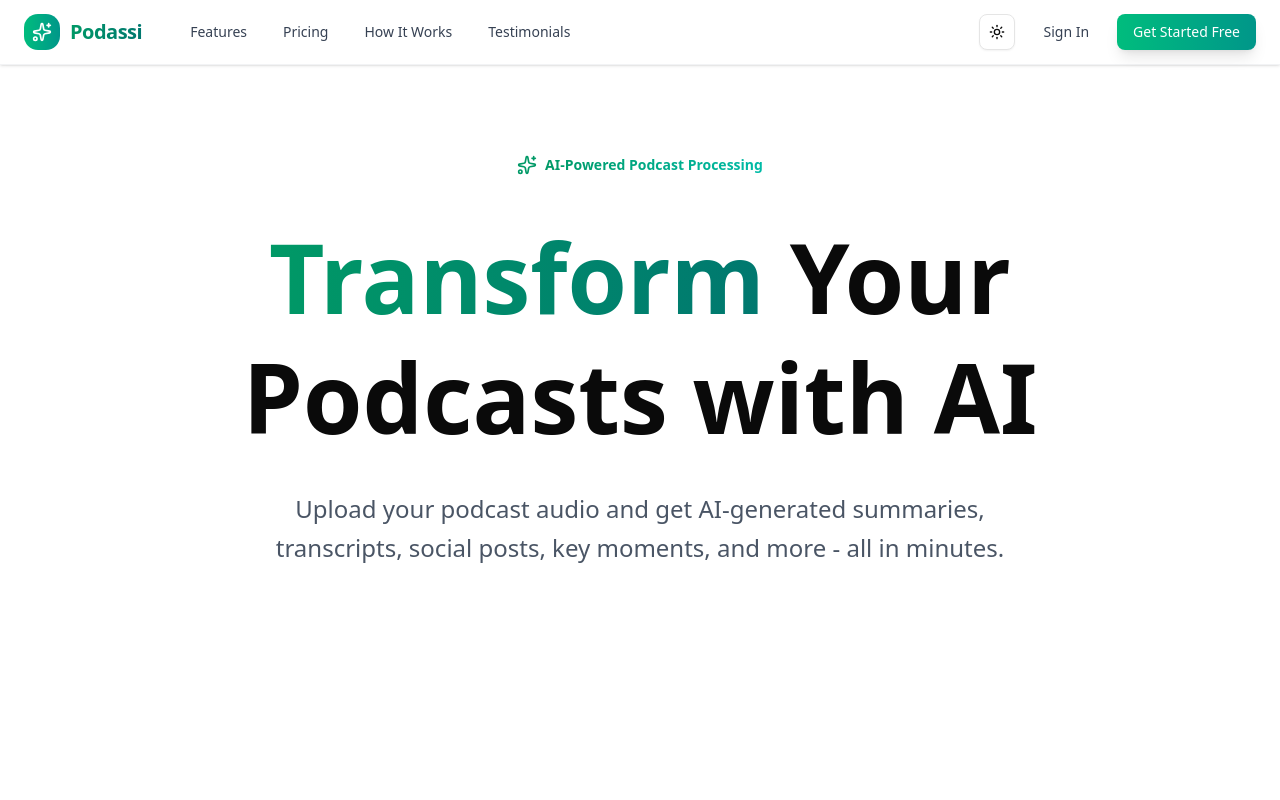
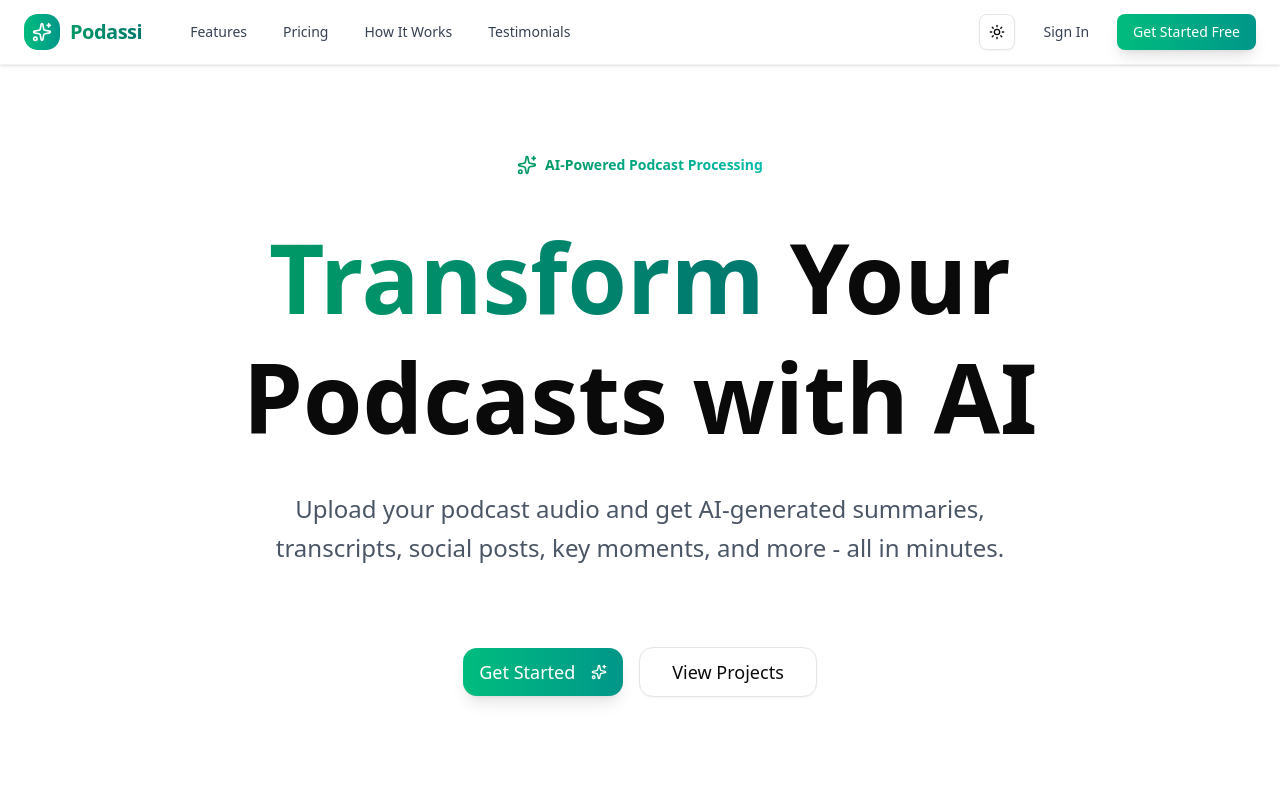
Before and after one commit to yousefeltrach/ai-podcast-saas, a Next.js app: page / in a window 1280 px wide. Shown: the top 800 px of the page. Built offline with nearby package versions, Linux system fonts and the light colour scheme.

Commit message:
Implement initial home page structure including hero section, footer, and global layout.

```diff
--- a/app/layout.tsx
+++ b/app/layout.tsx
@@ -14,8 +14,8 @@ const geistMono = Geist_Mono({
 });
 
 export const metadata: Metadata = {
-  title: "Create Next App",
-  description: "Generated by create next app",
+  title: "Podassti - AI Podcast SaaS",
+  description: "Podassti is a podcast SaaS platform that uses AI to generate podcast content.",
 };
 
 export default function RootLayout({
@@ -24,13 +24,6 @@ export default function RootLayout({
   children: React.ReactNode;
 }>) {
   return (
-    // <html lang="en">
-    //   <body
-    //     className={`${geistSans.variable} ${geistMono.variable} antialiased`}
-    //   >
-    //     {children}
-    //   </body>
-    // </html>
     <>
       <html lang="en" suppressHydrationWarning>
         <head />
--- a/app/page.tsx
+++ b/app/page.tsx
@@ -7,7 +7,7 @@ import { FeaturesSection } from "@/components/home/features-section";
 
 export default function Home() {
   return (
-    <div>
+    <div className="min-h-screen">
       <Header />
       <HeroSection />
       <FeaturesSection />
--- a/components/home/footer.tsx
+++ b/components/home/footer.tsx
@@ -2,7 +2,7 @@ import { Sparkles } from "lucide-react";
 
 export default function Footer() {
     return (
-        <footer className="border-t bg-gradient-to-br from-gray-50 to-emerald-50/30">
+        <footer className="border-t bg-gradient-to-br bg-background to-emerald-50/30">
             <div className="container mx-auto px-4 py-12">
                 <div className="max-w-6xl mx-auto">
                     <div className="grid md:grid-cols-3 gap-8 mb-8">
@@ -16,7 +16,7 @@ export default function Footer() {
                                     Podcassti
                                 </span>
                             </div>
-                            <p className="text-gray-600 text-sm leading-relaxed">
+                            <p className="text-muted-foreground text-sm leading-relaxed">
                                 AI-powered podcast processing that transforms your content into
                                 engagement gold.
                             </p>
@@ -24,12 +24,12 @@ export default function Footer() {
 
                         {/* Quick Links */}
                         <div>
-                            <h3 className="font-bold mb-4 text-gray-900">Quick Links</h3>
+                            <h3 className="font-bold mb-4 text-foreground">Quick Links</h3>
                             <ul className="space-y-2">
                                 <li>
                                     <a
                                         href="/"
-                                        className="text-gray-600 hover:text-emerald-600 transition-colors text-sm"
+                                        className="text-muted-foreground hover:text-emerald-600 transition-colors text-sm"
                                     >
                                         Home
                                     </a>
@@ -37,7 +37,7 @@ export default function Footer() {
                                 <li>
                                     <a
                                         href="/dashboard/projects"
-                                        className="text-gray-600 hover:text-emerald-600 transition-colors text-sm"
+                                        className="text-muted-foreground hover:text-emerald-600 transition-colors text-sm"
                                     >
                                         Projects
                                     </a>
@@ -45,7 +45,7 @@ export default function Footer() {
                                 <li>
                                     <a
                                         href="/dashboard/upload"
-                                        className="text-gray-600 hover:text-emerald-600 transition-colors text-sm"
+                                        className="text-muted-foreground hover:text-emerald-600 transition-colors text-sm"
                                     >
                                         Upload
                                     </a>
@@ -55,12 +55,12 @@ export default function Footer() {
 
                         {/* Support */}
                         <div>
-                            <h3 className="font-bold mb-4 text-gray-900">Support</h3>
+                            <h3 className="font-bold mb-4 text-foreground">Support</h3>
                             <ul className="space-y-2">
                                 <li>
                                     <a
                                         href="#"
-                                        className="text-gray-600 hover:text-emerald-600 transition-colors text-sm"
+                                        className="text-muted-foreground hover:text-emerald-600 transition-colors text-sm"
                                     >
                                         Documentation
                                     </a>
@@ -68,7 +68,7 @@ export default function Footer() {
                                 <li>
                                     <a
                                         href="#"
-                                        className="text-gray-600 hover:text-emerald-600 transition-colors text-sm"
+                                        className="text-muted-foreground hover:text-emerald-600 transition-colors text-sm"
                                     >
                                         Contact Us
                                     </a>
@@ -76,7 +76,7 @@ export default function Footer() {
                                 <li>
                                     <a
                                         href="#"
-                                        className="text-gray-600 hover:text-emerald-600 transition-colors text-sm"
+                                        className="text-muted-foreground hover:text-emerald-600 transition-colors text-sm"
                                     >
                                         Privacy Policy
                                     </a>
@@ -87,7 +87,7 @@ export default function Footer() {
 
                     {/* Bottom bar */}
                     <div className="pt-8 border-t border-gray-200">
-                        <p className="text-center text-sm text-gray-600">
+                        <p className="text-center text-sm text-forground">
                             {new Date().getFullYear()} Podassti. Made with ❤️ by Mr. Yousef Eltrach.
                         </p>
                     </div>
--- a/components/home/hero-section.tsx
+++ b/components/home/hero-section.tsx
@@ -1,4 +1,6 @@
 import { Sparkles } from "lucide-react";
+import Link from "next/link";
+import { Button } from "../ui/button";
 
 export default function HeroSection() {
     return (
@@ -25,6 +27,24 @@ export default function HeroSection() {
                         </p>
                     </div>
                 </div>
+                <div className="flex flex-col sm:flex-row items-center justify-center gap-4">
+                    <Button
+                        size="lg"
+                        className="gradient-emerald text-white hover-glow text-lg px-8 py-6 rounded-xl shadow-lg"
+                    >
+                        Get Started
+                        <Sparkles className="ml-2 h-6 w-6" />
+                    </Button>
+                    <Link href="/dashboard/projects">
+                        <Button
+                            size="lg"
+                            variant="outline"
+                            className="hover-glow text-lg px-8 py-6 rounded-xl"
+                        >
+                            View Projects
+                        </Button>
+                    </Link>
+                </div>
             </div>
         </section>
     );
```
